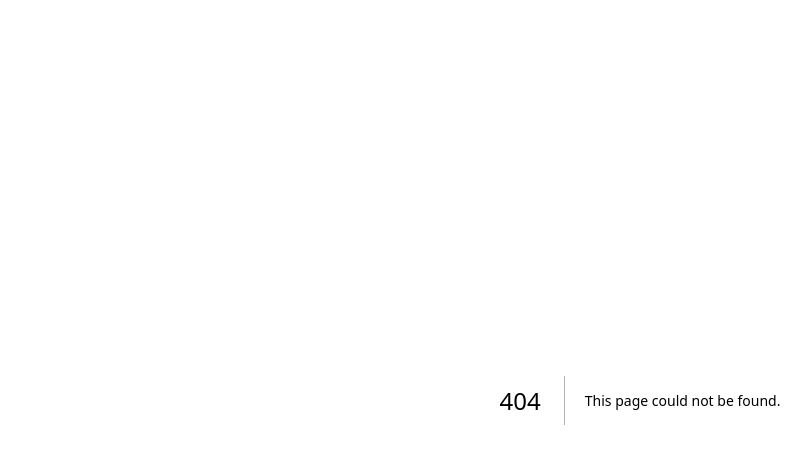
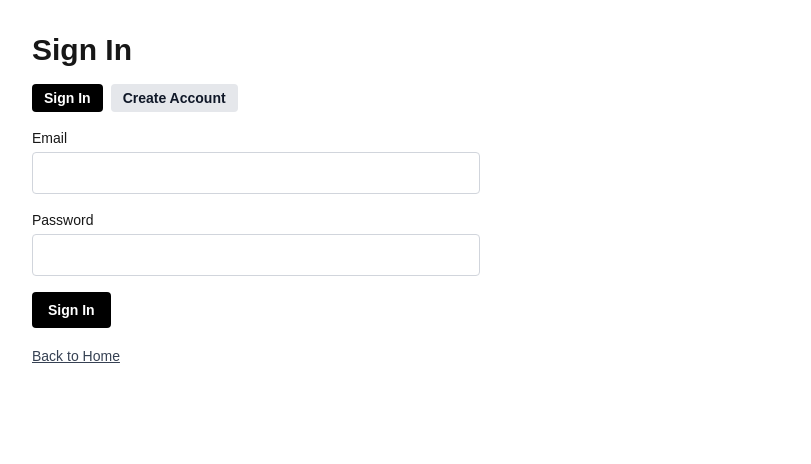
Before and after one commit to joelmathewsssss/BusinesSoar, a Next.js app in the folder businessoar/: page /login in a window 1280 px wide. Before the commit this address had no page. Shown: the top 464 px of the page, without its empty margins (0-811 px from the left). Built offline with nearby package versions, Linux system fonts and the light colour scheme; no server answers.

Commit message:
testing login

```diff
--- a/businessoar/app/add-bussiness/page.tsx
+++ b/businessoar/app/add-business/page.tsx
@@ -1,6 +1,7 @@
 "use client"
 
 import { useEffect, useState } from 'react'
+import { useRouter } from 'next/navigation'
 import Link from 'next/link'
 import { supabase } from '../../lib/supabaseClient'
 
@@ -9,7 +10,7 @@ type Category = {
   name: string
 }
 
-export default function AddBussinessPage() {
+export default function AddBusinessPage() {
   const [name, setName] = useState('')
   const [description, setDescription] = useState('')
   const [address, setAddress] = useState('')
@@ -18,8 +19,33 @@ export default function AddBussinessPage() {
   const [loading, setLoading] = useState(false)
   const [error, setError] = useState<string | null>(null)
   const [success, setSuccess] = useState<string | null>(null)
+  const [checkingAuth, setCheckingAuth] = useState(true)
+  const router = useRouter()
 
   useEffect(() => {
+    let active = true
+
+    const checkSession = async () => {
+      const { data, error } = await supabase.auth.getSession()
+
+      if (!active) return
+
+      if (error || !data.session) {
+        router.replace('/login?redirect=/add-business')
+        return
+      }
+
+      setCheckingAuth(false)
+    }
+
+    checkSession()
+
+    const { data: authListener } = supabase.auth.onAuthStateChange((_event, session) => {
+      if (!session) {
+        router.replace('/login?redirect=/add-business')
+      }
+    })
+
     const loadCategories = async () => {
       const { data, error } = await supabase
         .from('categories')
@@ -35,7 +61,12 @@ export default function AddBussinessPage() {
     }
 
     loadCategories()
-  }, [])
+
+    return () => {
+      active = false
+      authListener?.subscription.unsubscribe()
+    }
+  }, [router])
 
   const handleSubmit = async (event: React.FormEvent<HTMLFormElement>) => {
     event.preventDefault()
@@ -68,6 +99,10 @@ export default function AddBussinessPage() {
 
   return (
     <main className="p-8">
+      {checkingAuth ? (
+        <p>Checking session...</p>
+      ) : (
+        <>
       <div className="flex items-center justify-between mb-6">
         <h1 className="text-3xl font-bold">Add Business</h1>
         <Link
@@ -157,6 +192,8 @@ export default function AddBussinessPage() {
           {loading ? 'Saving...' : 'Save Business'}
         </button>
       </form>
+        </>
+      )}
     </main>
   )
 }
--- /dev/null
+++ b/businessoar/app/login/page.tsx
@@ -0,0 +1,124 @@
+"use client"
+
+import { useState } from 'react'
+import { useRouter, useSearchParams } from 'next/navigation'
+import Link from 'next/link'
+import { supabase } from '../../lib/supabaseClient'
+
+export default function LoginPage() {
+  const router = useRouter()
+  const searchParams = useSearchParams()
+  const redirectTo = searchParams.get('redirect') || '/'
+
+  const [email, setEmail] = useState('')
+  const [password, setPassword] = useState('')
+  const [loading, setLoading] = useState(false)
+  const [error, setError] = useState<string | null>(null)
+  const [mode, setMode] = useState<'signin' | 'signup'>('signin')
+
+  const handleSubmit = async (event: React.FormEvent<HTMLFormElement>) => {
+    event.preventDefault()
+    setLoading(true)
+    setError(null)
+
+    const action =
+      mode === 'signin'
+        ? supabase.auth.signInWithPassword({ email, password })
+        : supabase.auth.signUp({ email, password })
+
+    const { error } = await action
+
+    if (error) {
+      setError(error.message)
+      setLoading(false)
+      return
+    }
+
+    router.replace(redirectTo)
+  }
+
+  return (
+    <main className="p-8">
+      <div className="max-w-md space-y-4">
+        <h1 className="text-3xl font-bold">
+          {mode === 'signin' ? 'Sign In' : 'Create Account'}
+        </h1>
+
+        <div className="flex gap-2">
+          <button
+            type="button"
+            onClick={() => setMode('signin')}
+            className={`rounded px-3 py-1 text-sm font-semibold ${
+              mode === 'signin'
+                ? 'bg-black text-white'
+                : 'bg-gray-200 text-gray-900'
+            }`}
+          >
+            Sign In
+          </button>
+          <button
+            type="button"
+            onClick={() => setMode('signup')}
+            className={`rounded px-3 py-1 text-sm font-semibold ${
+              mode === 'signup'
+                ? 'bg-black text-white'
+                : 'bg-gray-200 text-gray-900'
+            }`}
+          >
+            Create Account
+          </button>
+        </div>
+
+        <form onSubmit={handleSubmit} className="space-y-4">
+          <div className="space-y-1">
+            <label className="block text-sm font-medium" htmlFor="email">
+              Email
+            </label>
+            <input
+              id="email"
+              name="email"
+              type="email"
+              value={email}
+              onChange={(event) => setEmail(event.target.value)}
+              className="w-full rounded border border-gray-300 px-3 py-2"
+              required
+            />
+          </div>
+
+          <div className="space-y-1">
+            <label className="block text-sm font-medium" htmlFor="password">
+              Password
+            </label>
+            <input
+              id="password"
+              name="password"
+              type="password"
+              value={password}
+              onChange={(event) => setPassword(event.target.value)}
+              className="w-full rounded border border-gray-300 px-3 py-2"
+              required
+            />
+          </div>
+
+          {error && <p className="text-sm text-red-600">{error}</p>}
+
+          <button
+            type="submit"
+            disabled={loading}
+            className="inline-flex items-center rounded bg-black px-4 py-2 text-sm font-semibold text-white hover:bg-gray-900 disabled:opacity-60"
+          >
+            {loading
+              ? 'Working...'
+              : mode === 'signin'
+              ? 'Sign In'
+              : 'Create Account'}
+          </button>
+        </form>
+
+        <Link href="/" className="text-sm text-gray-700 underline">
+          Back to Home
+        </Link>
+      </div>
+    </main>
+  )
+}
--- a/businessoar/app/page.tsx
+++ b/businessoar/app/page.tsx
@@ -44,7 +44,7 @@ export default async function HomePage() {
       <div className="flex items-center justify-between mb-6">
         <h1 className="text-3xl font-bold">Local Businesses</h1>
         <Link
-          href="/add-bussiness"
+          href="/add-business"
           className="inline-flex items-center rounded bg-black px-4 py-2 text-sm font-semibold text-white hover:bg-gray-900"
         >
           Add a Business
```
